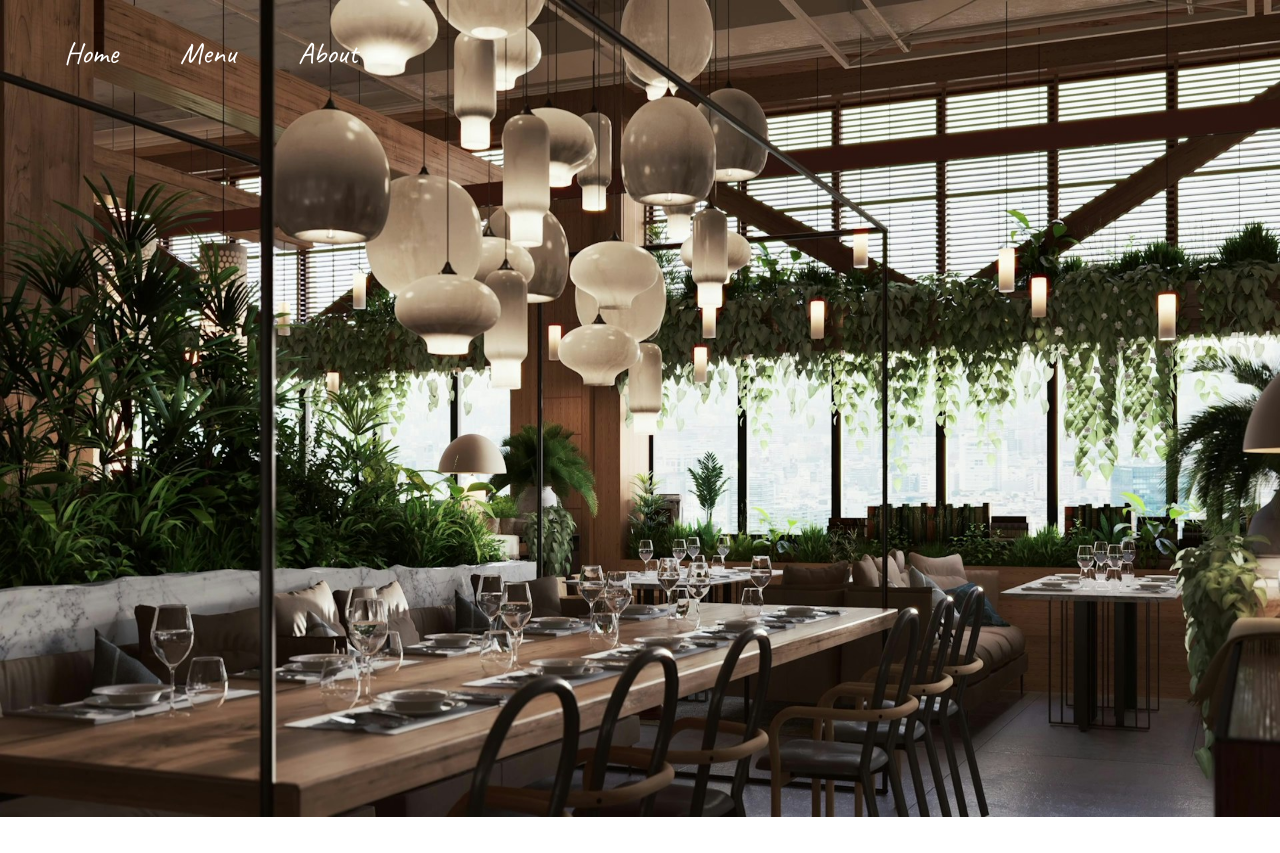
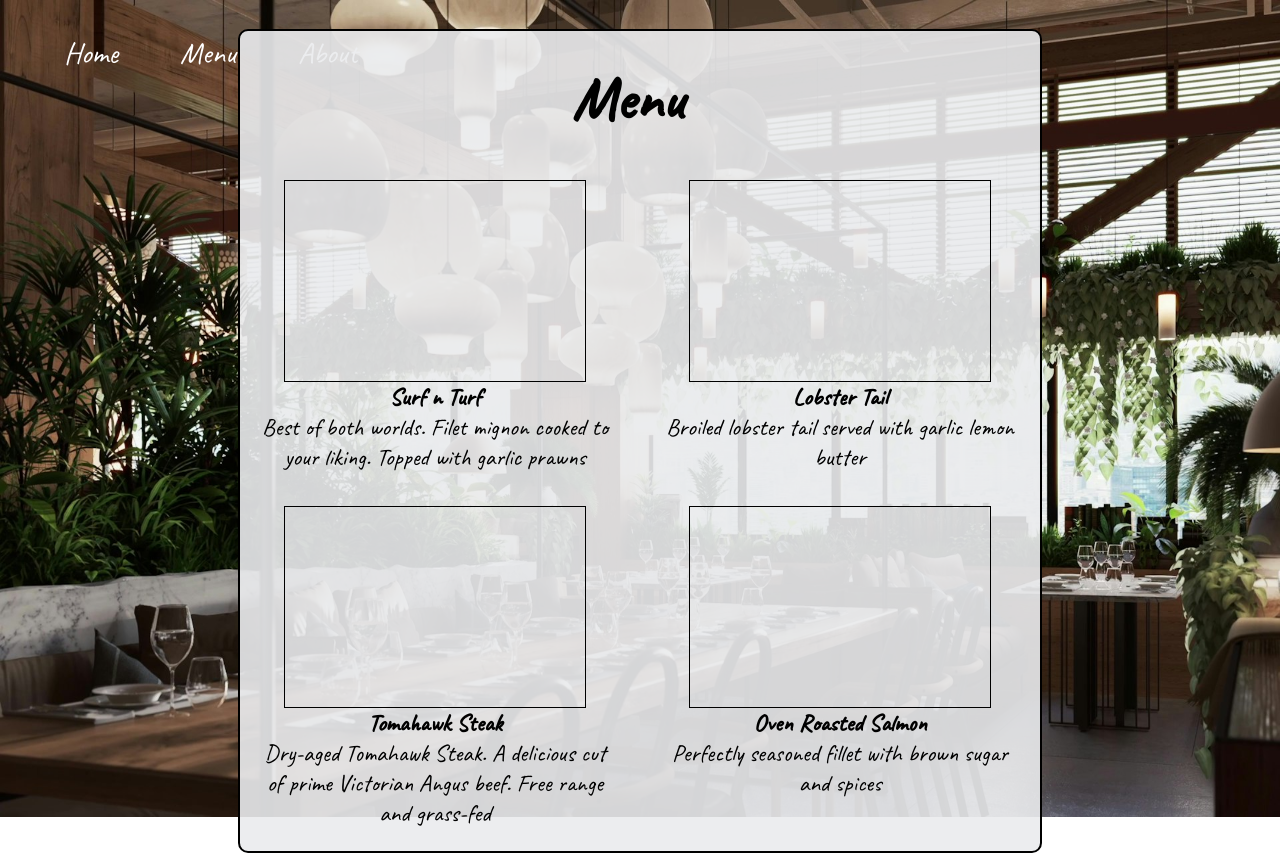
Before and after one commit to JessePullen/restaurant-page, a website built with webpack: page src/index.html in a window 1280 px wide. Both pictures are taken after a click on the button "Menu". Before the commit the page ends 817 px from the top, so only its background shows below. Built offline with nearby package versions, Linux system fonts and the light colour scheme.

Commit message:
Add structure and styling for menu page

```diff
--- a/src/about-page.js
+++ b/src/about-page.js
@@ -16,12 +16,11 @@ function aboutPage() {
 
     2. Craftsmanship: Our skilled chefs treat steak as an art form. From dry-aging techniques to precise grilling, we elevate each dish to perfection.
 
-    3. Ambiance: Sizzle & Surf boasts an elegant, yet cozy ambiance. Dark wood accents, dimmed lighting and plush leather booths create an inviting space. Whether it’s a romantic dinner or a celebratory gathering, our restaurant sets the stage for memorable moments.
-    `
+    3. Ambiance: Sizzle & Surf boasts an elegant, yet cozy ambiance. Dark wood accents, dimmed lighting and plush leather booths create an inviting space. Whether it’s a romantic dinner or a celebratory gathering, our restaurant sets the stage for memorable moments.`
 
     content.appendChild(banner);
     banner.appendChild(title);
-    banner.appendChild(subheading);
+    banner.appendChild(subheading)
     banner.appendChild(text);
 }
 
--- a/src/menu-page.js
+++ b/src/menu-page.js
@@ -1,5 +1,57 @@
 function menuPage() {
+    const content = document.querySelector('#content');
 
+    const banner = document.createElement('div');
+    const title = document.createElement('h3');
+
+    banner.classList.add('menu-banner');
+
+    title.textContent = 'Menu';
+
+    content.appendChild(banner);
+    banner.appendChild(title);
+
+    displayMenuItems(banner);
+}
+
+function displayMenuItems(banner) {
+    let menu = [
+        {
+            name: 'Surf n Turf',
+            desc: 'Best of both worlds. Filet mignon cooked to your liking. Topped with garlic prawns'
+        },
+        {
+            name: 'Lobster Tail',
+            desc: 'Broiled lobster tail served with garlic lemon butter'
+        },
+        {
+            name: 'Tomahawk Steak',
+            desc: 'Dry-aged Tomahawk Steak. A delicious cut of prime Victorian Angus beef. Free range and grass-fed'
+        },
+        {
+            name: 'Oven Roasted Salmon',
+            desc: 'Perfectly seasoned fillet with brown sugar and spices'
+        }
+    ];
+
+    for (let i = 0; i < menu.length; i++) {
+        const menuItem = document.createElement('div');
+        const menuItemPhoto = document.createElement('div');
+        const menuItemName = document.createElement('h5');
+        const menuItemDesc = document.createElement('p');
+
+        menuItem.classList.add('menu-item');
+        menuItem.classList.add('menu-item-' + i);
+        menuItemPhoto.classList.add('menu-item-photo');
+
+        menuItemName.textContent = menu[i].name;
+        menuItemDesc.textContent = menu[i].desc;
+
+        banner.appendChild(menuItem);
+        menuItem.appendChild(menuItemPhoto);
+        menuItem.appendChild(menuItemName);
+        menuItem.appendChild(menuItemDesc);
+    }
 }
 
 export { menuPage };
--- a/src/style.css
+++ b/src/style.css
@@ -1,3 +1,4 @@
+/* General */
 body {
     background-image: url('./assets/restaurant-background.jpg');
     background-repeat: no-repeat;
@@ -32,27 +33,6 @@ button:hover {
     justify-content: center;
 }
 
-.home-banner {
-    background-color: rgb(234, 236, 238, 0.9);
-    height: 400px;
-    width: 800px;
-    border-radius: 10px;
-    border: 2px solid black;
-    display: flex;
-    justify-content: center;
-    align-items: center;
-    flex-direction: column;
-}
-
-.about-banner {
-    background-color: rgb(234, 236, 238, 0.9);
-    height: 800px;
-    width: 800px;
-    border-radius: 10px;
-    border: 2px solid black;
-    padding-top: 20px;
-}
-
 h1,
 h3 {
     margin: 10px;
@@ -78,3 +58,61 @@ p {
     padding-left: 30px;
     padding-right: 30px;
 }
+
+/* Page Specific */
+.home-banner {
+    background-color: rgb(234, 236, 238, 0.9);
+    height: 400px;
+    width: 800px;
+    border-radius: 10px;
+    border: 2px solid black;
+    display: flex;
+    justify-content: center;
+    align-items: center;
+    flex-direction: column;
+}
+
+.about-banner,
+.menu-banner {
+    background-color: rgb(234, 236, 238, 0.9);
+    height: 800px;
+    width: 800px;
+    border-radius: 10px;
+    border: 2px solid black;
+    padding-top: 20px;
+}
+
+.menu-banner {
+    display: grid;
+    grid-template-columns: auto auto;
+    gap: 10px;
+}
+
+.menu-banner h3 {
+    grid-column: 1 / span 2;
+    padding-bottom: 0px;
+}
+
+.menu-item {
+    display: flex;
+    align-items: center;
+    flex-direction: column;
+    margin: 0px;
+    padding: 0px;
+    width: 350px;
+    padding-left: 20px;
+    text-align: center;
+}
+
+.menu-item h5,
+.menu-item p {
+    margin: 0px;
+    padding: 0px;
+    font-size: 24px;
+}
+
+.menu-item-photo {
+    height: 200px;
+    width: 300px;
+    border: solid black 1px;
+}
```
